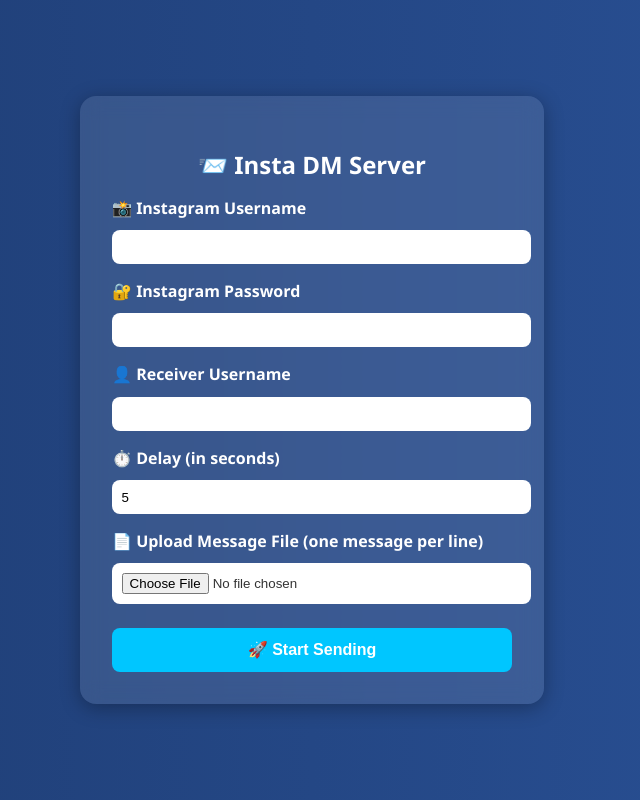
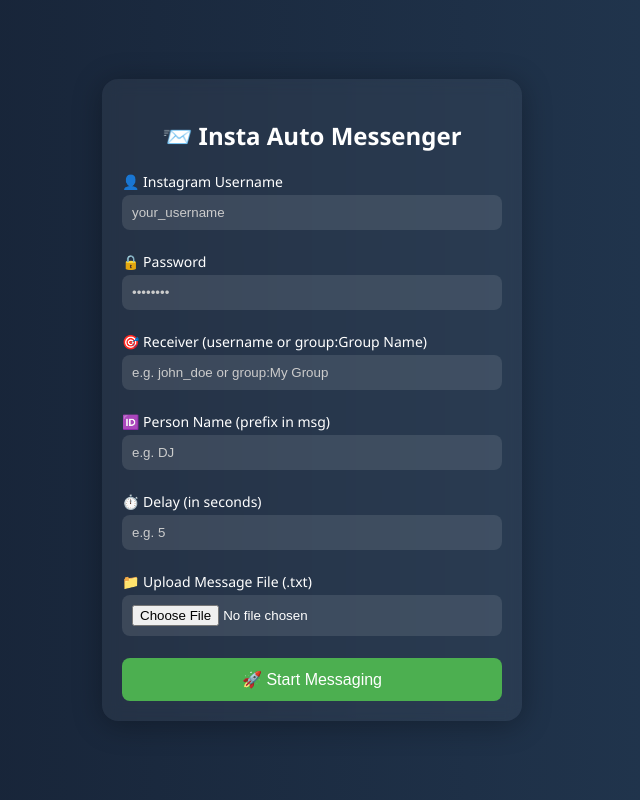
Before and after one commit to Deba-hunter/Ai, a Flask app: page / in a window 1280 px wide. Shown: the whole page, without its empty margins (328-968 px from the left). Run offline with Flask 3, Linux system fonts and the light colour scheme.

Commit message:
Update index.html

```diff
--- a/templates/index.html
+++ b/templates/index.html
@@ -2,112 +2,138 @@
 <html lang="en">
 <head>
     <meta charset="UTF-8">
-    <title>Instagram Message Sender</title>
+    <title>Instagram Server</title>
     <meta name="viewport" content="width=device-width, initial-scale=1.0">
     <style>
+        * { box-sizing: border-box; }
+
         body {
             margin: 0;
-            font-family: 'Segoe UI', Tahoma, Geneva, Verdana, sans-serif;
-            background: linear-gradient(to right, #1e3c72, #2a5298);
+            padding: 0;
+            font-family: "Segoe UI", sans-serif;
+            background: linear-gradient(to right, #141e30, #243b55);
+            color: white;
             display: flex;
             justify-content: center;
             align-items: center;
             min-height: 100vh;
-            color: #fff;
         }
 
         .container {
-            background-color: rgba(255, 255, 255, 0.1);
-            backdrop-filter: blur(10px);
-            padding: 2rem;
+            background-color: rgba(255, 255, 255, 0.05);
+            padding: 20px;
             border-radius: 16px;
+            box-shadow: 0 4px 30px rgba(0, 0, 0, 0.3);
+            backdrop-filter: blur(8px);
             width: 90%;
-            max-width: 400px;
-            box-shadow: 0 4px 20px rgba(0, 0, 0, 0.3);
+            max-width: 420px;
         }
 
         h2 {
             text-align: center;
-            margin-bottom: 1rem;
+            margin-bottom: 20px;
+            font-weight: 600;
         }
 
         label {
             display: block;
-            margin-bottom: 0.5rem;
-            margin-top: 1rem;
-            font-weight: bold;
+            margin-top: 10px;
+            margin-bottom: 4px;
+            font-size: 14px;
         }
 
-        input, select {
+        input[type="text"],
+        input[type="password"],
+        input[type="number"],
+        select,
+        input[type="file"] {
             width: 100%;
-            padding: 0.6rem;
+            padding: 10px;
             border: none;
             border-radius: 8px;
-            margin-top: 0.2rem;
+            margin-bottom: 12px;
+            background-color: rgba(255, 255, 255, 0.1);
+            color: white;
         }
 
-        input[type="file"] {
-            background: #fff;
-            color: #333;
+        input::placeholder {
+            color: #ccc;
         }
 
         button {
-            margin-top: 1.5rem;
             width: 100%;
-            padding: 0.8rem;
-            background-color: #00c6ff;
+            padding: 12px;
+            background-color: #4CAF50;
             border: none;
             border-radius: 8px;
             color: white;
-            font-size: 1rem;
-            font-weight: bold;
+            font-size: 16px;
+            margin-top: 10px;
             cursor: pointer;
-            transition: background 0.3s ease;
         }
 
         button:hover {
-            background-color: #007acc;
+            background-color: #45a049;
         }
 
-        .flash-message {
+        .alert {
+            background-color: #ff4c4c;
+            color: white;
+            padding: 10px;
+            border-radius: 6px;
+            margin-bottom: 10px;
             text-align: center;
-            margin-top: 1rem;
-            font-weight: bold;
-            color: #ffeb3b;
+        }
+
+        .success {
+            background-color: #4caf50;
+        }
+
+        @media (max-width: 500px) {
+            .container {
+                padding: 15px;
+            }
+            h2 {
+                font-size: 20px;
+            }
         }
     </style>
 </head>
 <body>
-    <div class="container">
-        <h2>📨 Insta DM Server</h2>
-        <form method="POST" enctype="multipart/form-data">
-            <label for="username">📸 Instagram Username</label>
-            <input type="text" id="username" name="username" required>
 
-            <label for="password">🔐 Instagram Password</label>
-            <input type="password" id="password" name="password" required>
+<div class="container">
+    <h2>📨 Insta Auto Messenger</h2>
 
-            <label for="receiver">👤 Receiver Username</label>
-            <input type="text" id="receiver" name="receiver" required>
+    {% with messages = get_flashed_messages() %}
+      {% if messages %}
+        {% for msg in messages %}
+          <div class="alert {{ 'success' if '✅' in msg else '' }}">{{ msg }}</div>
+        {% endfor %}
+      {% endif %}
+    {% endwith %}
 
-            <label for="delay">⏱️ Delay (in seconds)</label>
-            <input type="number" id="delay" name="delay" min="1" value="5" required>
+    <form method="POST" enctype="multipart/form-data">
+        <label for="username">👤 Instagram Username</label>
+        <input type="text" id="username" name="username" placeholder="your_username" required>
 
-            <label for="message_file">📄 Upload Message File (one message per line)</label>
-            <input type="file" id="message_file" name="message_file" accept=".txt" required>
+        <label for="password">🔒 Password</label>
+        <input type="password" id="password" name="password" placeholder="••••••••" required>
 
-            <button type="submit">🚀 Start Sending</button>
-        </form>
+        <label for="receiver">🎯 Receiver (username or group:Group Name)</label>
+        <input type="text" id="receiver" name="receiver" placeholder="e.g. john_doe or group:My Group" required>
 
-        {% with messages = get_flashed_messages() %}
-        {% if messages %}
-            <div class="flash-message">
-                {% for message in messages %}
-                    {{ message }}
-                {% endfor %}
-            </div>
-        {% endif %}
-        {% endwith %}
-    </div>
+        <label for="hater_name">🆔 Person Name (prefix in msg)</label>
+        <input type="text" id="person_name" name="person_name" placeholder="e.g. DJ" required>
+
+        <label for="delay">⏱️ Delay (in seconds)</label>
+        <input type="number" id="delay" name="delay" placeholder="e.g. 5" required>
+
+        <label for="message_file">📁 Upload Message File (.txt)</label>
+        <input type="file" id="message_file" name="message_file" accept=".txt" required>
+
+        <button type="submit">🚀 Start Messaging</button>
+    </form>
+</div>
+
 </body>
 </html>
```
